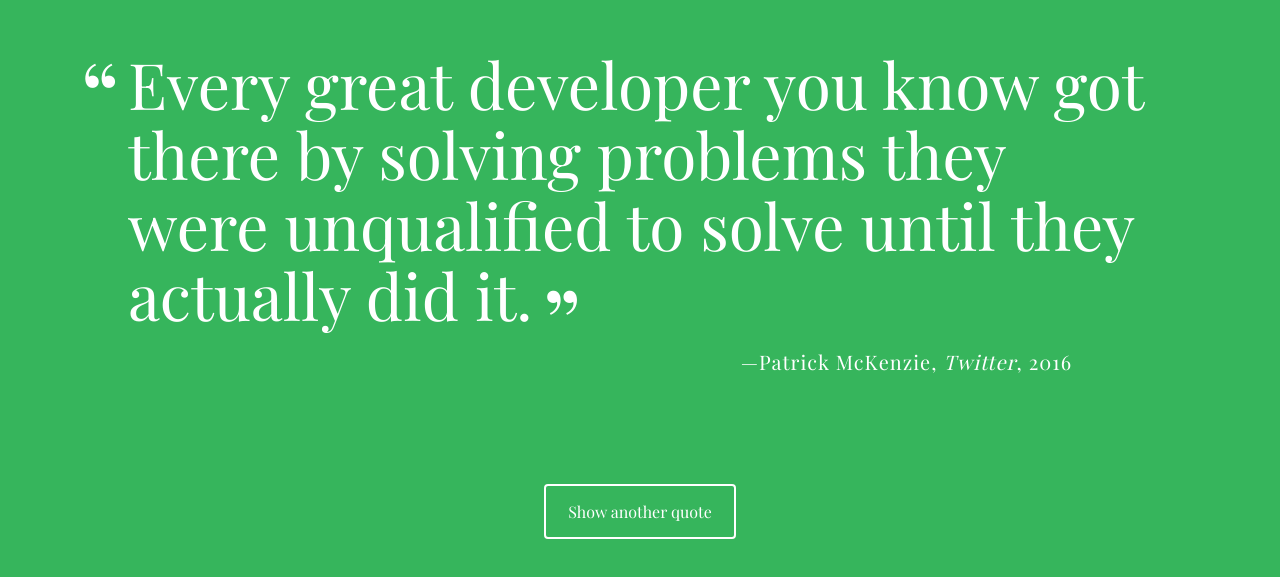
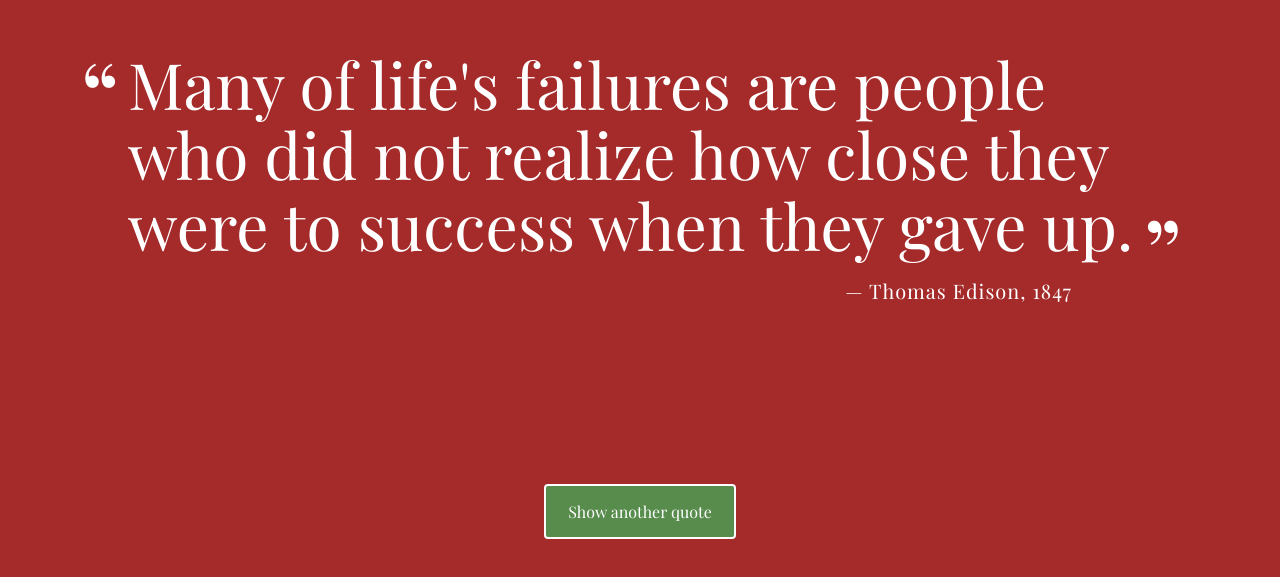
Before and after one commit to KevinCurtisDev/random-quotes, a plain HTML site: page index.html in a window 1280 px wide. Shown: the part 111-688 px from the top of the page. Drawn offline with nearby package versions, Linux system fonts and the light colour scheme; a web font is replaced by a local one.

Commit message:
Updated with generated html with conditional statements for citations and year

```diff
--- a/css/styles.css
+++ b/css/styles.css
@@ -61,16 +61,6 @@ body {
   font-style: italic;
 }
 
-.citation:before {
-  content: ", ";
-  font-style: normal;
-}
-
-.year:before {
-  content: ", ";
-  font-style: normal;
-}
-
 #loadQuote {
   position: fixed;
   width: 12em;
--- a/js/script.js
+++ b/js/script.js
@@ -5,6 +5,10 @@ project 1 - A Random Quote Generator
 
 // Get the root element to attach generated quotations to
 const rootDiv = document.getElementById("quote-box");
+const btn = document.getElementById("loadQuote");
+
+// List of colours to be randomly assigned as a background colour
+const colours = ["maroon", "pink", "lime", "violet", "brown", "orange", "teal", "olive"]
 
 // Create an object constructor function
 function Quote(quote, year, source, citation) {
@@ -75,23 +79,30 @@ const getRandomQuote = () => {
 // function to select a random colour
 const randomBackground = () => {
   let backgroundColour = colours[Math.floor(Math.random() * colours.length)];
-  rootDiv.style.backgroundColor = backgroundColour;
+  document.body.style.backgroundColor = backgroundColour;
+  btn.style.backgroundColor = backgroundColour;
 }
 
 // Function to render generated html to the dom
 const printQuote = () => {
   let randQuote = getRandomQuote();
-  //ternary operator to check if citation exists
-  let citation = randQuote.citation ? randQuote.citation : "";
-  //ternary operator to check if year exists
-  let year = randQuote.year ? randQuote.year : "";
+
+
+
 
   // Generate quotation html
   let html = `<p class="quote"> ${randQuote.quote} </p>
-              <p class="source"> ${randQuote.source}
-                <span class="citation"> ${citation}</span>
-                <span class="year"> ${year} </span>
-              </p>`;
+              <p class="source"> ${randQuote.source}`
+
+  if (randQuote.citation) {
+    html += `<span class="citation">, ${randQuote.citation}</span>`
+  }
+
+  if (randQuote.year) {
+    html += `<span class="year">, ${randQuote.year}</span>`
+  }
+
+  html += `</p>`
 
   // Call randomBackground function to change background colour
   randomBackground()
@@ -102,14 +113,8 @@ const printQuote = () => {
 }
 
 
-/***
-  When the "Show another quote" button is clicked, the event listener
-  below will be triggered, and it will call, or "invoke", the `printQuote`
-  function. So do not make any changes to the line of code below this
-  comment.
-***/
+// Call printQuote function every 5 seconds
+setInterval(printQuote, 5000);
 
+// Manually call a the generate call function
 document.getElementById('loadQuote').addEventListener("click", printQuote, false);
-
-
-// Remember to delete the comments that came with this file, and replace them with your own code comments.
```
